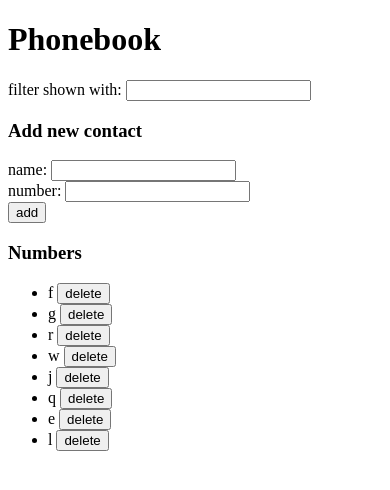
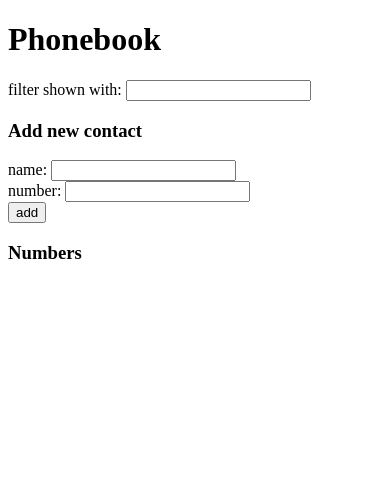
Before and after one commit to johncambefort/FullStackOpen, a React (Create React App) app in the folder part2/phonebook/: page / in a window 390 px wide. Shown: the top 490 px of the page. Built offline with nearby package versions, Linux system fonts and the light colour scheme; data requests are answered from the project's data file.

Commit message:
2.20-phonebook attempt

```diff
--- a/part2/phonebook/db.json
+++ b/part2/phonebook/db.json
@@ -1,44 +1,3 @@
 {
-  "persons": [
-    {
-      "name": "f",
-      "phone": "",
-      "id": 1
-    },
-    {
-      "name": "g",
-      "phone": "",
-      "id": 2
-    },
-    {
-      "name": "r",
-      "phone": "",
-      "id": 3
-    },
-    {
-      "name": "w",
-      "phone": "",
-      "id": 4
-    },
-    {
-      "name": "j",
-      "phone": "",
-      "id": 5
-    },
-    {
-      "name": "q",
-      "phone": "",
-      "id": 6
-    },
-    {
-      "name": "e",
-      "phone": "",
-      "id": 7
-    },
-    {
-      "name": "l",
-      "phone": "",
-      "id": 8
-    }
-  ]
+  "persons": []
 }
--- a/part2/phonebook/src/App.js
+++ b/part2/phonebook/src/App.js
@@ -21,7 +21,6 @@ const App = () => {
   const getNextAvailableId = () => {
     for(let i = 1; i < persons.length + 1; i++) {
       if(!persons.find((p) => p.id === i)) {
-        console.log("here");
         return i;
       }
     }
@@ -90,10 +89,14 @@ const App = () => {
       contactService
         .remove(person.id)
         .then((response) => {
-          console.log(response);
+          console.log("deleted!");
           setPersons(persons.filter((p) => p.id !== person.id)); // local delete
         })
-        .catch((error) => alert(error));
+        .catch((error) => {
+          // alert(`The contact was previously deleted from the server!`)
+          console.log("Bad delete attempt");
+          setPersons(persons.filter((p) => p.id !== person.id)); // local delete
+        })
     }
   };
 
--- a/part2/phonebook/src/services/contacts.js
+++ b/part2/phonebook/src/services/contacts.js
@@ -18,7 +18,9 @@ const update = (id, newObj) => {
 
 const remove = (id) => {
   const request = axios.delete(`${baseUrl}/${id}`);
-  return request.then((response) => response.data);
+  return request
+          .then((response) => response.data);
+          // .catch((error) => alert("here!"));
 };
 
 export default { getAll, create, update, remove };
```
